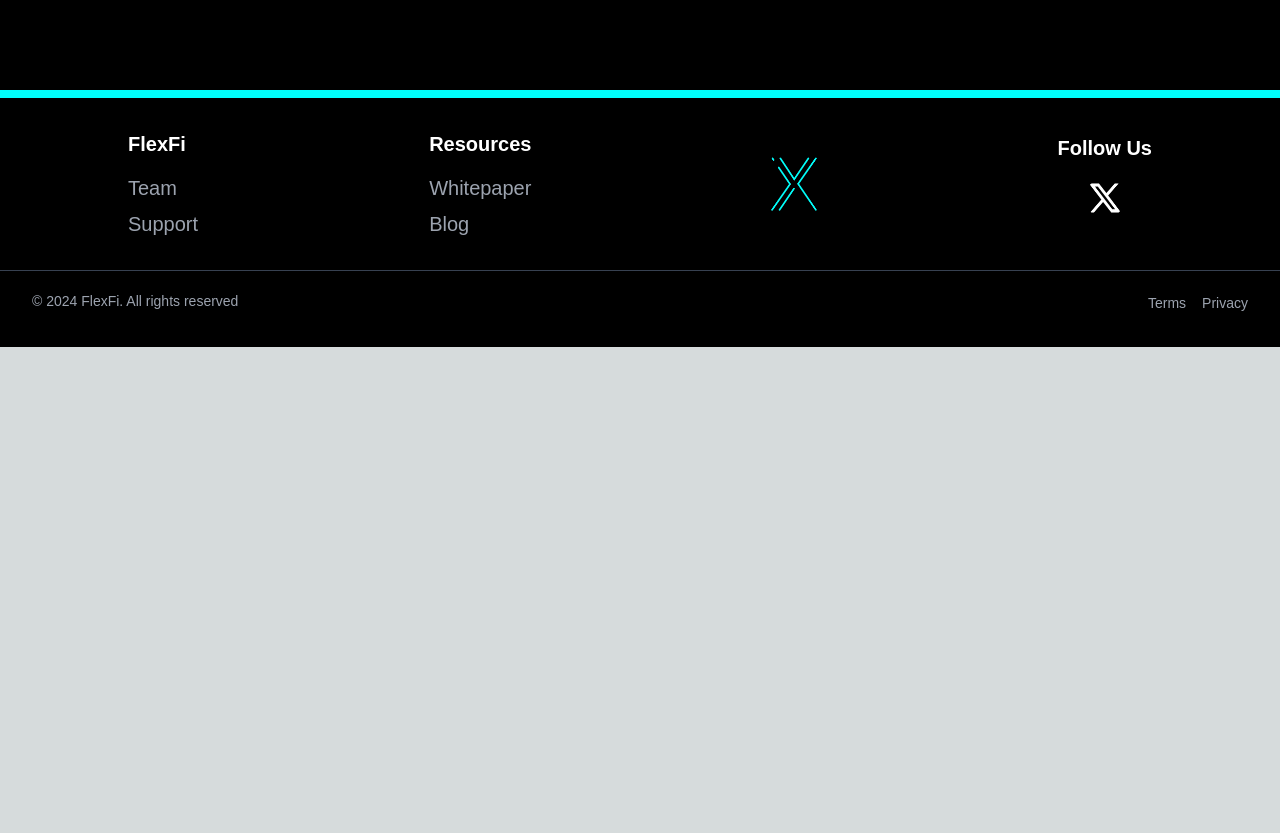
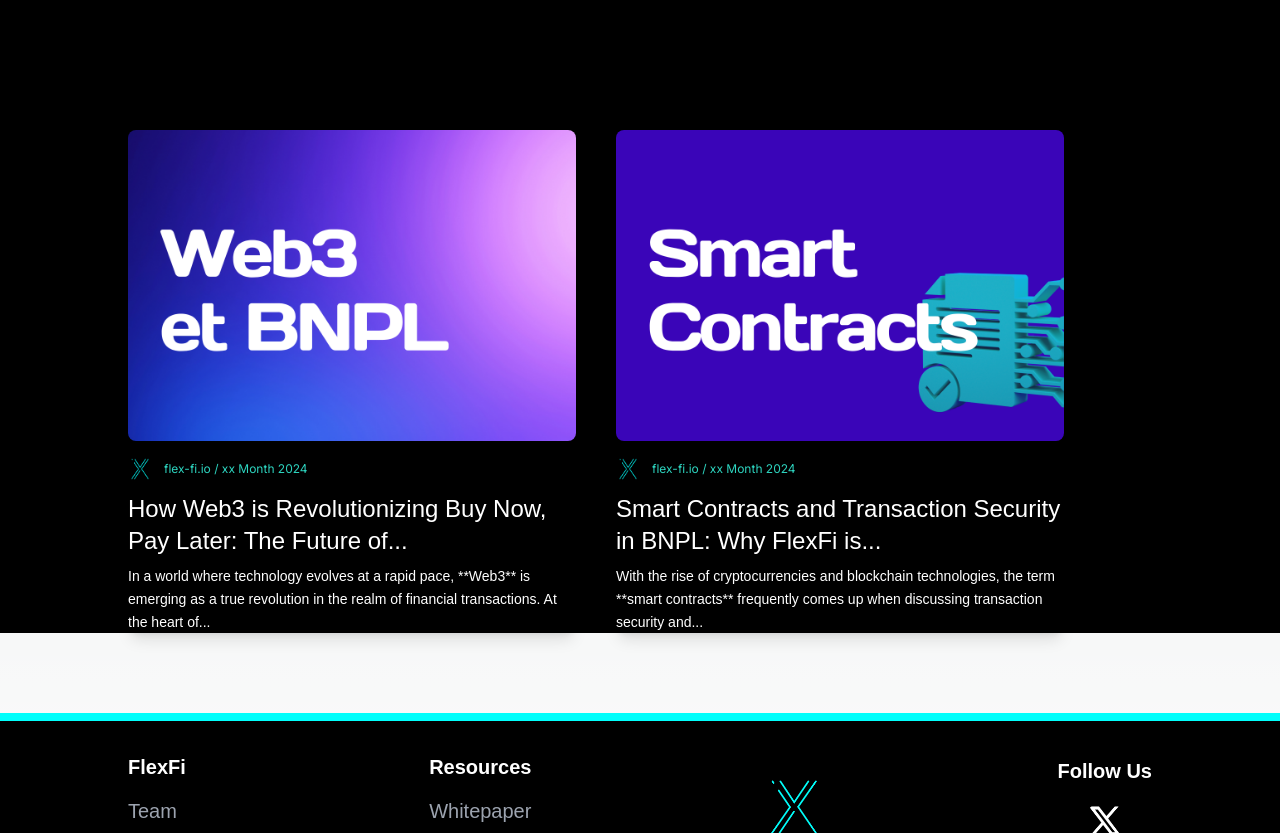
Before and after one commit to MickaelSanches/FlexFi-B-ta, a Next.js app: page /blog in a window 1280 px wide. Shown: the part 720-1553 px from the top of the page. Before the commit the page ends 1067 px from the top, so only its background shows below. Built offline with nearby package versions, Linux system fonts and the light colour scheme; a web font is replaced by a local one.

Commit message:
create articleComp  and view articles

```diff
--- /dev/null
+++ b/src/@Types/article.ts
@@ -0,0 +1,5 @@
+export interface Article {
+  urlImage: string;
+  title: string;
+  resum: string;
+}
--- a/src/app/blog/page.tsx
+++ b/src/app/blog/page.tsx
@@ -1,14 +1,23 @@
+import ArticleComp from "@/components/Article";
+import { articlesBlog } from "@/data/articlesBlog";
 import React from "react";
 
 const Blog = () => {
+  const articles = articlesBlog;
+
   return (
     <>
       <img src="/images/Blog-FlexFi.webp" alt="brain image" />
       <h2 className="text-black font-display absolute right-52 text-9xl bottom-60">
         Blog
       </h2>
-      <div className="relative bg-black h-3/5 flex flex-col items-start justify-between px-4 md:px-12 lg:px-32">
-        <h3 className="font-display mt-20 mb-10 text-4xl">All posts</h3>
+      <div className="relative bg-black h-3/5 flex flex-col items-start justify-between px-4 md:px-12 lg:px-32 mb-20">
+        <h3 className="font-display mt-20 mb-20 text-4xl">All posts</h3>
+        <div className="w-full flex ">
+          {articles.map((item) => {
+            return <ArticleComp key={item.title} article={item} />;
+          })}
+        </div>
       </div>
     </>
   );
--- /dev/null
+++ b/src/components/Article.tsx
@@ -0,0 +1,38 @@
+import { Article } from "@/@Types/article";
+
+interface ArticleCompProps {
+  article: Article;
+}
+
+const ArticleComp = ({ article }: ArticleCompProps) => {
+  return (
+    <div className="flex flex-col bg-black rounded-lg shadow-lg max-w-md cursor-pointer mr-10">
+      {/* Image section */}
+      <img
+        className="w-full rounded-lg mb-4"
+        src={article.urlImage}
+        alt="article image"
+      />
+
+      {/* FlexFi logo and date */}
+      <div className="flex items-center mb-3">
+        <img
+          className="mr-3 w-6 h-6"
+          src="/logo/flexicon.webp"
+          alt="logo flexfi"
+        />
+        <p className="text-teal-400 text-xs">flex-fi.io / xx Month 2024</p>
+      </div>
+
+      {/* Article title */}
+      <h3 className="font-display text-white text-2xl mb-2">{article.title}</h3>
+
+      {/* Article summary */}
+      <p className="font-sans text-white text-sm leading-relaxed">
+        {article.resum}
+      </p>
+    </div>
+  );
+};
+
+export default ArticleComp;
--- /dev/null
+++ b/src/data/articlesBlog.ts
@@ -0,0 +1,16 @@
+import { Article } from "@/@Types/article";
+
+export const articlesBlog: Article[] = [
+  {
+    urlImage: "/images/Mini-web3-bnpl-FlexFi.webp",
+    title: "How Web3 is Revolutionizing Buy Now, Pay Later: The Future of...",
+    resum:
+      "In a world where technology evolves at a rapid pace, **Web3** is emerging as a true revolution in the realm of financial transactions. At the heart of...",
+  },
+  {
+    urlImage: "/images/Mini-Smartcontracts-FlexFi.webp",
+    title: `Smart Contracts and Transaction Security in BNPL: Why FlexFi is...
+`,
+    resum: `With the rise of cryptocurrencies and blockchain technologies, the term **smart contracts** frequently comes up when discussing transaction security and...`,
+  },
+];
```
Also changed, not shown: public/images/Mini-Smartcontracts-FlexFi.webp (added), public/images/Mini-web3-bnpl-FlexFi.webp (added).
